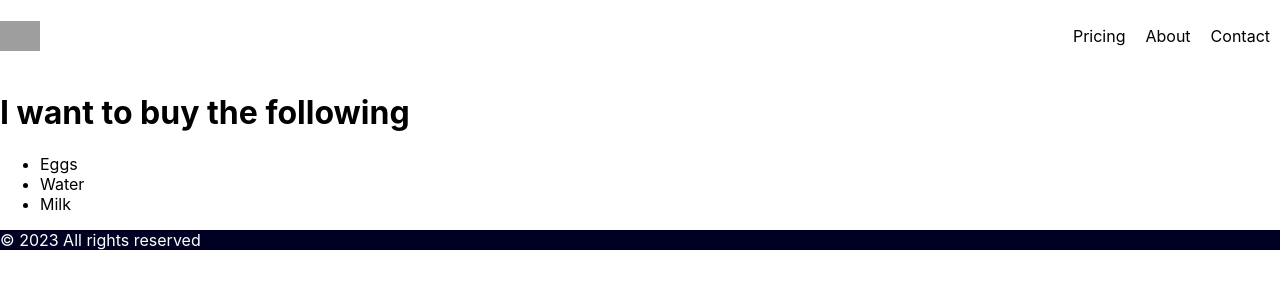
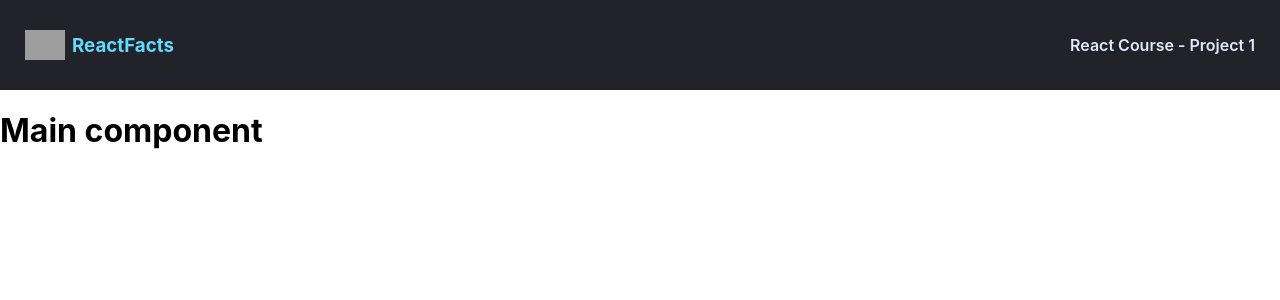
Before and after one commit to preston176/REACT, a React (Create React App) app: page / in a window 1280 px wide. Shown: the top 300 px of the page. Built offline with nearby package versions, Linux system fonts and the light colour scheme; grey boxes are pictures that could not be loaded.

Commit message:
major changes done
"Components" folder introduced

```diff
--- a/src/App.css
+++ b/src/App.css
@@ -1,63 +1,36 @@
-.nav-items {
-  list-style: none;
-  display: flex;
+* {
+  box-sizing: border-box;
 }
 
-.nav {
-  display: flex;
-  justify-content: space-between;
-  align-items: center;
+body {
+  margin: 0;
+  font-family: Inter, sans-serif;
 }
 
-.nav-items > li {
-  padding: 10px;
+nav {
+  display: flex;
+  align-items: center;
+  background-color: #21222a;
+  height: 90px;
+  padding: 30px 25px;
 }
 
-.nav-logo {
-  width: 40px;
+.nav--logo_text,
+.nav--logo_title {
+  margin: 0;
 }
 
-.foot-section {
-  color: white;
-  background-color: #000022;
-}
-/* .App {
-  text-align: center;
-}
-
-.App-logo {
-  height: 40vmin;
-  pointer-events: none;
-}
-
-@media (prefers-reduced-motion: no-preference) {
-  .App-logo {
-    animation: App-logo-spin infinite 20s linear;
-  }
-}
-
-.App-header {
-  background-color: #282c34;
-  min-height: 100vh;
-  display: flex;
-  flex-direction: column;
-  align-items: center;
-  justify-content: center;
-  font-size: calc(10px + 2vmin);
-  color: white;
-}
-
-.App-link {
+.nav--logo_text {
+  margin-right: auto;
   color: #61dafb;
 }
 
-@keyframes App-logo-spin {
-  from {
-    transform: rotate(0deg);
-  }
-  to {
-    transform: rotate(360deg);
-  }
+nav > img {
+  height: 30px;
+  margin-right: 7px;
 }
 
- */
+.nav--title {
+  color: #deebf8;
+  font-weight: 600;
+}
--- a/src/App.js
+++ b/src/App.js
@@ -1,39 +1,13 @@
-import { react } from "react";
-import { ReactDOM } from "react-dom/client";
-import logo from './logo.svg';
-import './App.css';
-import Header from './Header'
-import Footer from './Footer'
-import MainContent from "./MainContent";
-//custom components
-// function App() {
-//   return (
-//     <div className="App">
-//       <header className="App-header">
+import React from "react"
+import Navbar from "./components/Navbar"
+import Main from "./components/Main"
+import './App.css'
 
-//         <img src="./logo.svg" width="40px" />
-//         <h1>Fun facts about React</h1>
-//         <ul>
-//             <li>Was first released in 2013</li>
-//             <li>Was originally created by Jordan Walke</li>
-//             <li>Has well over 100K stars on GitHub</li>
-//             <li>Is maintained by Facebook</li>
-//             <li>Powers thousands of enterprise apps, including mobile apps</li>
-//         </ul>
-
-//       </header>
-//     </div>
-//   );
-// }
-
-function ReturnList(){
-
-  return(
-    <div>
-      <Header />
-      <MainContent />
-      <Footer />
-  </div>
-  )
+export default function App() {
+    return (
+        <div className="container">
+            <Navbar />
+            <Main />
+        </div>
+    )
 }
-export default ReturnList;
--- a/src/Footer.js
+++ /dev/null
@@ -1,8 +0,0 @@
-function Footer(){
-    return (
-      <footer className="foot-section">&copy; 2023 All rights reserved</footer>
-    )
-  }
-
-
-  export default Footer;
--- a/src/Header.js
+++ /dev/null
@@ -1,23 +0,0 @@
-import React from "react"
-
-// export default function Header() or
-
-function Header(){
-    return(
-      <header>
-      <nav className="nav">
-        <img src="https://upload.wikimedia.org/wikipedia/commons/thumb/a/a7/React-icon.svg/768px-React-icon.svg.png?20220125121207" className="nav-logo" />
-    <ul className="nav-items">
-      <li>Pricing</li>
-      <li>About</li>
-      <li>Contact</li>
-    </ul>
-    </nav>
-    <h1>I want to buy the following</h1>
-    </ header>
-    )
-  }
-
-//then
-
-  export default Header;
--- a/src/MainContent.js
+++ /dev/null
@@ -1,11 +0,0 @@
-export default function MainContent(){
-    return (
-      <>
-      <ul>
-      <li>Eggs</li>
-      <li>Water</li>
-      <li>Milk</li>
-    </ul>
-    </>
-    )
-  }
--- /dev/null
+++ b/src/components/Main.js
@@ -0,0 +1,5 @@
+import React from "react"
+
+export default function Main() {
+    return <h1>Main component</h1>
+}
--- /dev/null
+++ b/src/components/Navbar.js
@@ -0,0 +1,11 @@
+import React from "react"
+
+export default function Navbar() {
+    return (
+        <nav>
+            <img src="https://upload.wikimedia.org/wikipedia/commons/thumb/a/a7/React-icon.svg/768px-React-icon.svg.png?20220125121207" className="nav--icon" />
+            <h3 className="nav--logo_text">ReactFacts</h3>
+            <h4 className="nav--title">React Course - Project 1</h4>
+        </nav>
+    )
+}
```
